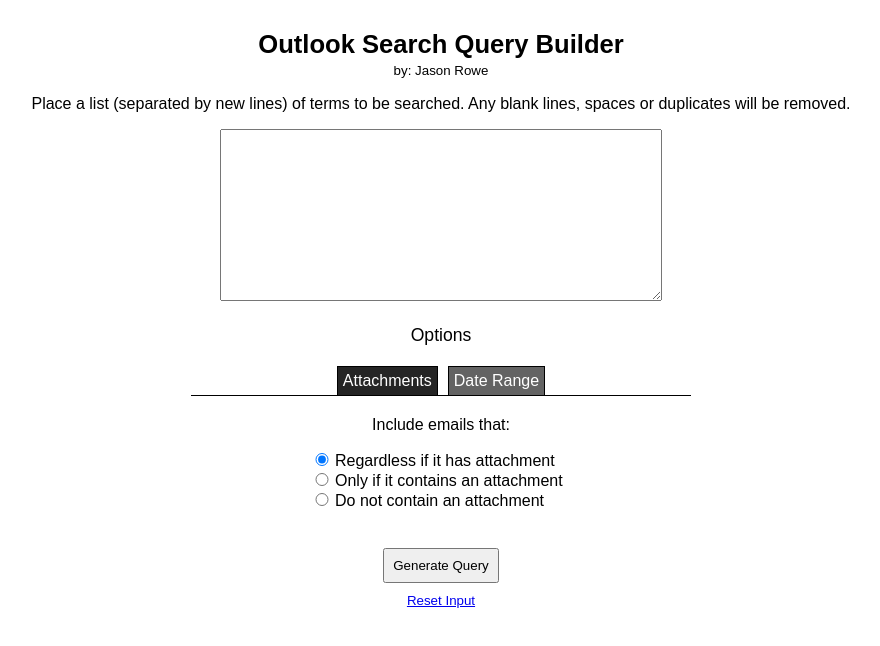
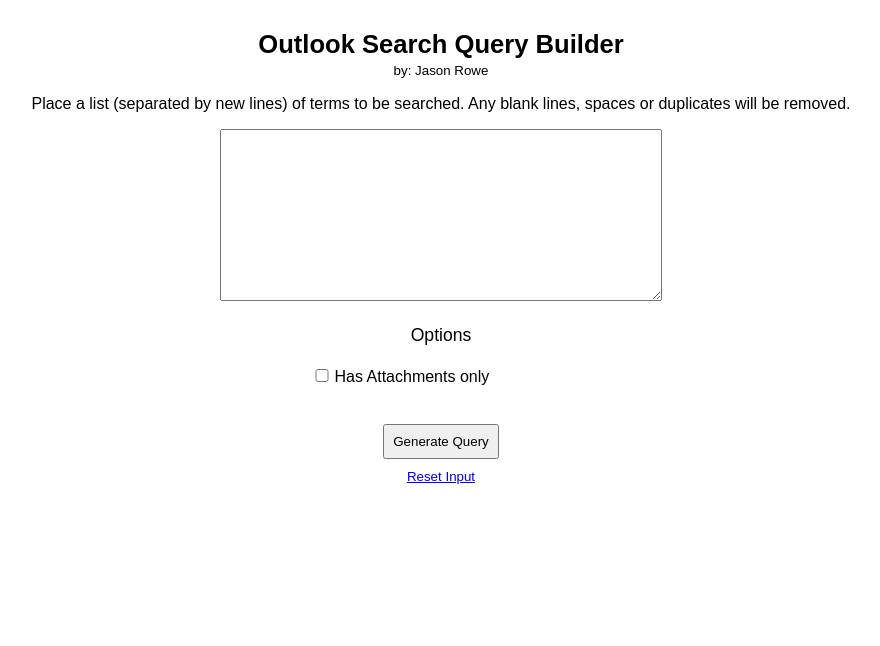
Before and after one commit to rowej83/outlook-search-builder, a React (Create React App) app: page / in a window 1280 px wide. Shown: the top 646 px of the page, without its empty margins (199-1079 px from the left). Built offline with nearby package versions, Linux system fonts and the light colour scheme.

Commit message:
Update OptionsArea.tsx

```diff
--- a/src/components/OptionsArea.tsx
+++ b/src/components/OptionsArea.tsx
@@ -1,50 +1,63 @@
 import React from "react";
 import DatePickerArea from "./Options/DatePickerArea";
 import AttachmentsArea from "./Options/AttachmentsArea";
-import {selectedOptionsAreaState} from "../store/atoms";
-import {useRecoilState} from "recoil";
+import { useRecoilState } from "recoil";
+import { optionsState } from "./../store/atoms";
+import { cloneDeep } from "lodash";
 
-
+// import { MemoryRouter as Router, Switch, Route, Link } from "react-router-dom";
 type Props = {};
 
 export default function OptionsArea(props: Props) {
-    const [selectedOptionsArea, setSelectedOptionsArea] = useRecoilState(selectedOptionsAreaState);
-    const styles = {
-
-        attachmentLinkBackGround: {
-            "background-color": selectedOptionsArea === "attachments" ? "#252525" : "#636363"
-        } as React.CSSProperties,
-        dataRangeLinkBackGround: {
-            "background-color": selectedOptionsArea === "dateRange" ? "#252525" : "#636363"
-        } as React.CSSProperties,
-
-
+  const [optionsObject, setOptionsObject] = useRecoilState(optionsState);
+  function onChangeAttachmentValue(
+    e: React.ChangeEvent<HTMLInputElement>
+  ): void {
+    let tempOptionsObject = cloneDeep(optionsObject);
+    tempOptionsObject.hasAttachment = !optionsObject.hasAttachment;
+    console.log(tempOptionsObject);
+    setOptionsObject(tempOptionsObject);
   }
   return (
     <>
       <h2 className={"optionsHeader"}>Options </h2>
-
-
+      <div className={"attachmentsArea"}>
+        {/* <p>Include emails that:</p> */}
+        <div className={"attachmentOptions"}>
+          <div>
+            <input
+              type="checkbox"
+              onChange={onChangeAttachmentValue}
+              name="attachment"
+              id="withOrWithOutAttachment"
+              checked={optionsObject.hasAttachment}
+            />
+            <label htmlFor="withOrWithOutAttachment">
+              Has Attachments only
+            </label>
+          </div>
+        </div>
+      </div>
+      {/* <Router>
         <div className={"routerLinksContainer"}>
           <ul className={"routerLinks"}>
-                    <li style={styles.attachmentLinkBackGround}>
-                        <span onClick={() => {
-                            setSelectedOptionsArea('attachments')
-                        }}>Attachments</span>
-
+            <li>
+              <Link to="/attachments">Attachments</Link>
             </li>
-                    <li style={styles.dataRangeLinkBackGround}>
-                        <span onClick={() => {
-                            setSelectedOptionsArea('dateRange')
-                        }}>Date Range</span>
-
+            <li>
+              <Link to="/dateoptions">Date Range</Link>
             </li>
           </ul>
         </div>
-
-            {selectedOptionsArea === "attachments" && <AttachmentsArea/>}
-            {selectedOptionsArea === "dateRange" && <DatePickerArea/>}
-
+        <Switch>
+          <Route exact path="/attachments">
+            <AttachmentsArea />
+          </Route>
+          <Route path="/dateoptions">
+            <DatePickerArea />
+          </Route>
+        </Switch>
+      </Router> */}
     </>
   );
 }
```
Lines whose indentation alone changed are shown as unchanged.
